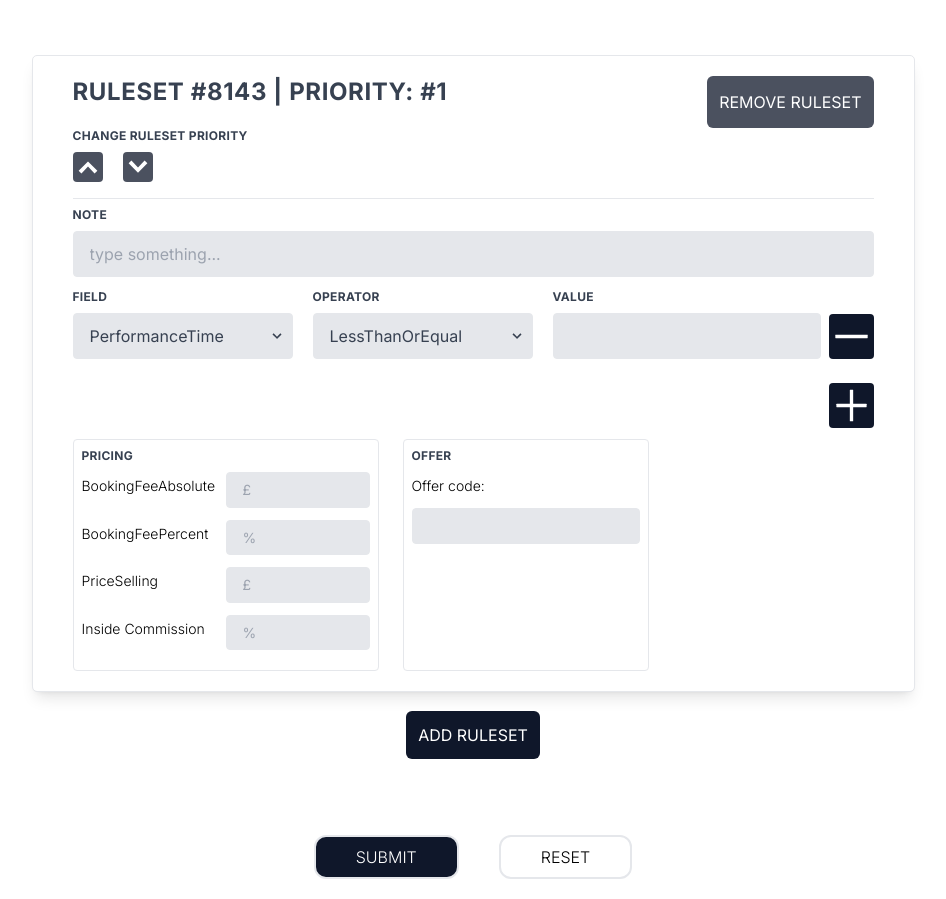
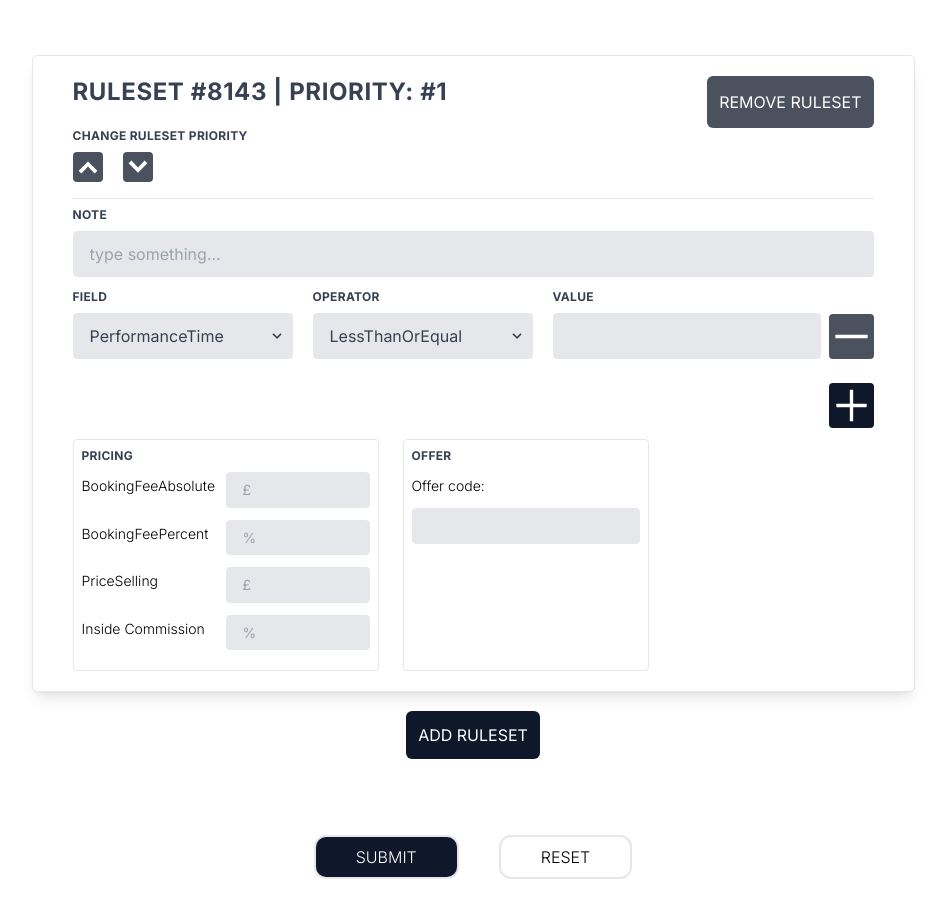
Before and after one commit to RadimKotajnyDev/matrix-price-react, a React (Vite) app: page / in a window 1280 px wide. Shown: the whole page, without its empty margins (167-1113 px from the left). Built offline with nearby package versions, Linux system fonts and the light colour scheme.

Commit message:
Fixed error on line 333 (disabled={oneRuleset.fields.length <= 1})

```diff
--- a/src/App.tsx
+++ b/src/App.tsx
@@ -330,7 +330,7 @@ export default function App() {
                                             />
                                             <button type="button"
                                                 onClick={() => deleteFieldHandler(oneRuleset.id - 1, oneRuleset.fields[index.id-1].id)}
-                                                //disabled={Ruleset[index.id - 1].fields.length <= 1} //FIXME
+                                                disabled={oneRuleset.fields.length <= 1}
                                                     className="disabled:opacity-75 duration-500"
                                             >
                                                 <AiOutlineMinus
```
